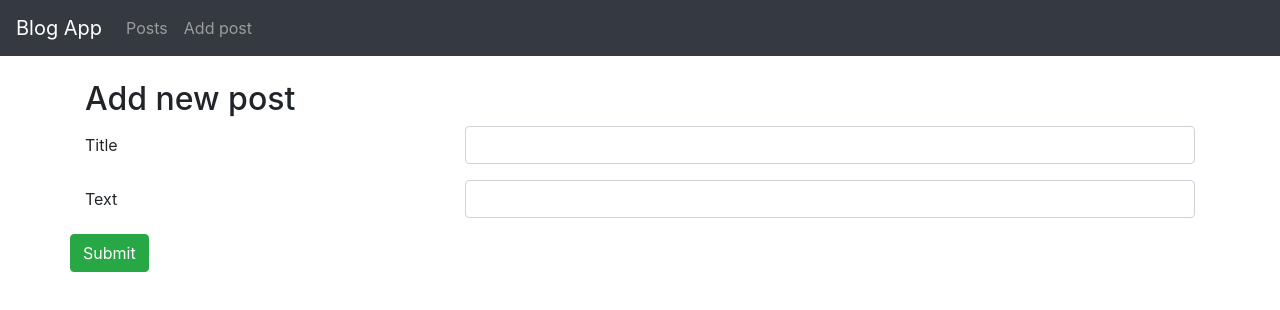
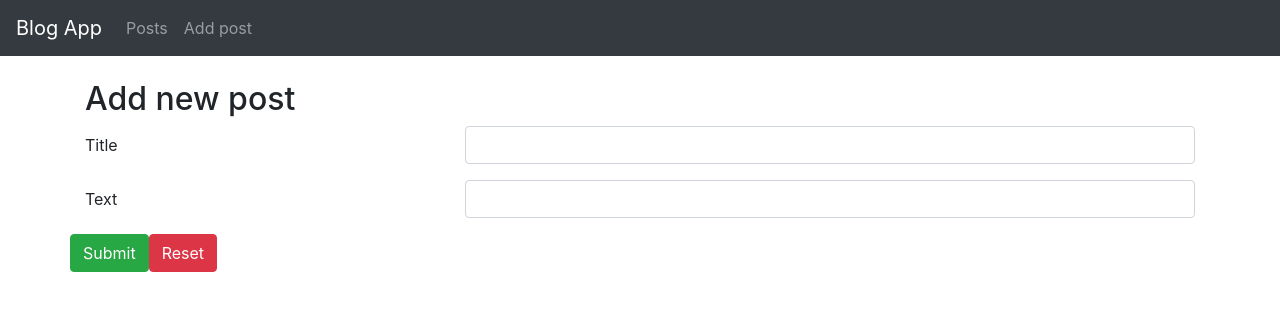
Before and after one commit to nmedan/blog-app, a Vue app: page /add in a window 1280 px wide. Shown: the top 310 px of the page. Built offline with nearby package versions, Linux system fonts and the light colour scheme.

Commit message:
Zadatak 5

```diff
--- a/src/components/PostForm.vue
+++ b/src/components/PostForm.vue
@@ -21,6 +21,9 @@
        <div class="form-group row">
         <div>
           <button name="submit" type="submit" class="btn btn-success">Submit</button>
+        </div>
+        <div>
+          <button name="reset" type="reset" class="btn btn-danger">Reset</button>
         </div>
       </div>
     </form>
```
